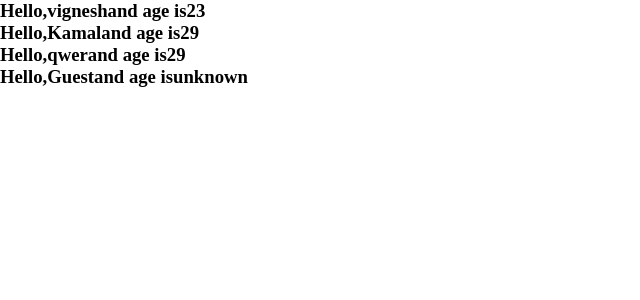
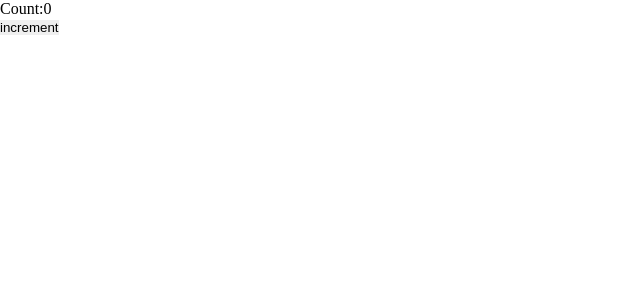
Before and after one commit to kamalrajms/vignesh, a React (Vite) app: page / in a window 1280 px wide. Shown: the top 300 px of the page, without its empty margins (0-640 px from the left). Built offline with nearby package versions, Linux system fonts and the light colour scheme.

Commit message:
useState Basics

```diff
--- a/src/App.jsx
+++ b/src/App.jsx
@@ -5,9 +5,6 @@
   return (
     <>
       <div className="main-body">
-        <Greeting name="vignesh" age={23} />
-        <Greeting name="Kamal" age={29} />
-        <Greeting name="qwer" age={29} />
         <Greeting />
       </div>
     </>
--- a/src/component/greeting.jsx
+++ b/src/component/greeting.jsx
@@ -1,11 +1,17 @@
-import React from "react";
+import React, { useState } from "react";
 
-export default function greeting({ name = "Guest", age = "unknown" }) {
+// const[stateVariable,setStartFunction]=useState(initial value)
+
+export default function greeting() {
+  const [count, setcount] = useState(0);
+  const onchange = (e) => {
+    setcount(count + 1);
+  };
+  console.log(count);
   return (
     <div>
-      <h3>
-        Hello,{name}and age is{age}
-      </h3>
+      <p>Count:{count}</p>
+      <button onClick={onchange}>increment</button>
     </div>
   );
 }
--- a/src/index.css
+++ b/src/index.css
@@ -4,3 +4,6 @@
   box-sizing: border-box;
   border: 0;
 }
+button {
+  cursor: pointer;
+}
```
